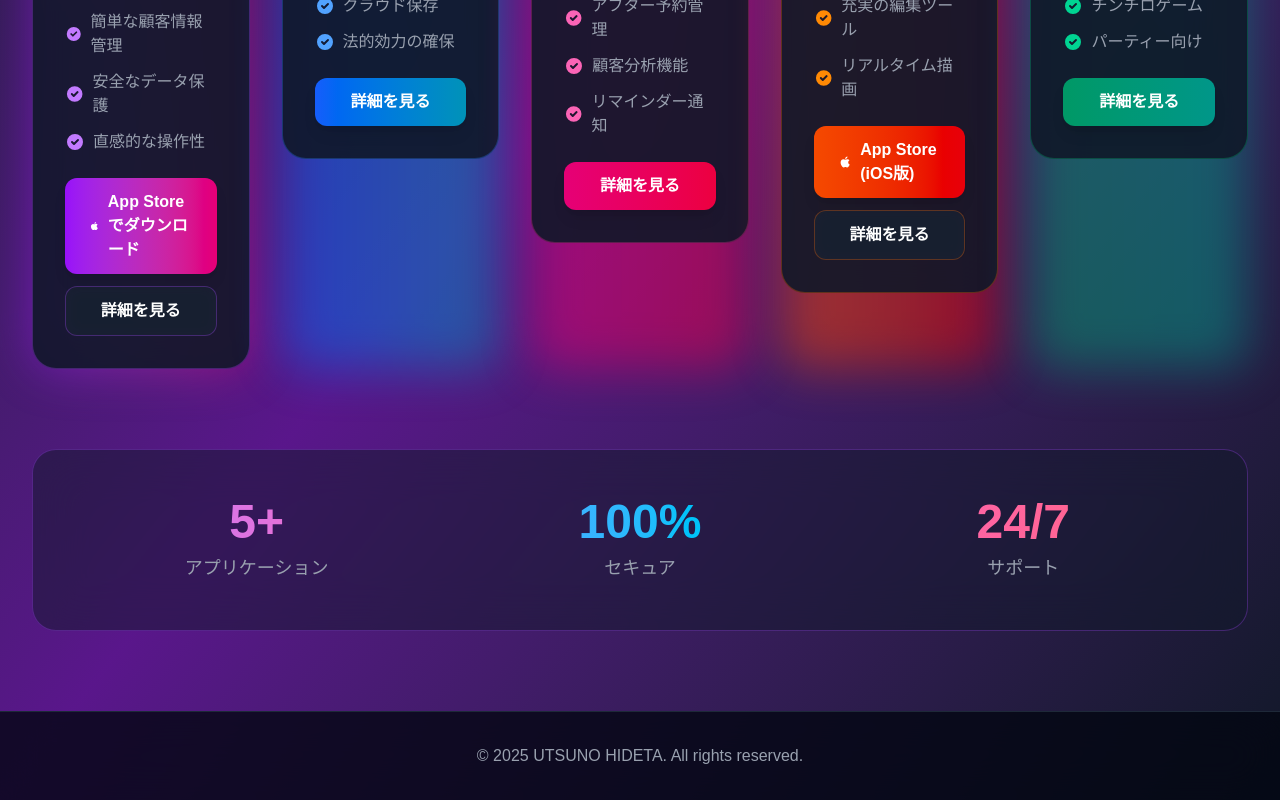
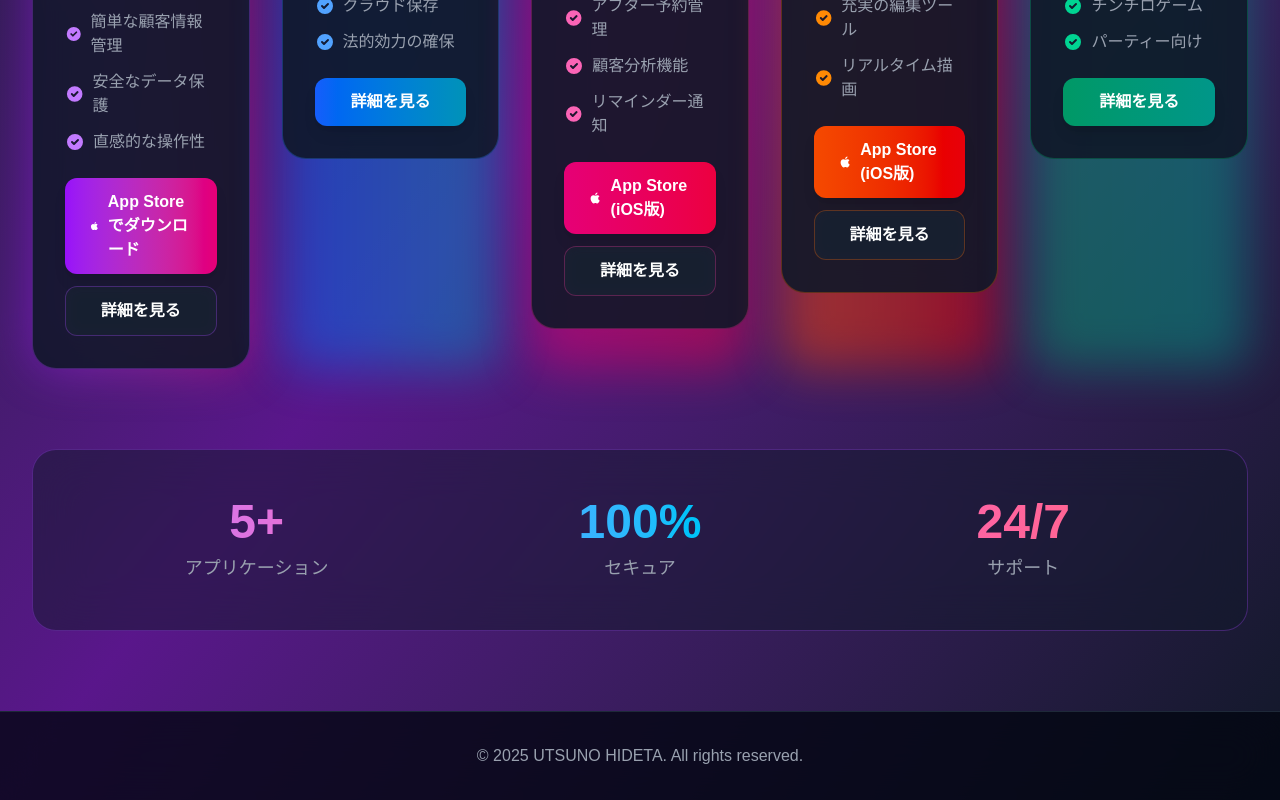
Before and after one commit to elfpoker0301-glitch/NightAppsHP, a Next.js app: page / in a window 1280 px wide. Shown: the part 805-1605 px from the top of the page. Built offline with nearby package versions, Linux system fonts and the light colour scheme.

Commit message:
Add App Store download button for Night Afterback

```diff
--- a/src/app/page.tsx
+++ b/src/app/page.tsx
@@ -160,12 +160,25 @@ export default function Home() {
                   リマインダー通知
                 </div>
               </div>
-              <Link
-                href="/night-afterback"
-                className="block text-center w-full bg-gradient-to-r from-pink-600 to-rose-600 text-white py-3 px-6 rounded-xl hover:from-pink-700 hover:to-rose-700 transition-all duration-300 transform hover:scale-105 font-semibold shadow-lg hover:shadow-pink-500/50"
-              >
-                詳細を見る
-              </Link>
+              <div className="space-y-3">
+                <a
+                  href="https://apps.apple.com/jp/app/night%E3%82%A2%E3%83%95%E3%82%BF%E3%83%BC%E3%83%90%E3%83%83%E3%82%AF/id6751783629"
+                  target="_blank"
+                  rel="noopener noreferrer"
+                  className="flex items-center justify-center w-full bg-gradient-to-r from-pink-600 to-rose-600 text-white py-3 px-6 rounded-xl hover:from-pink-700 hover:to-rose-700 transition-all duration-300 transform hover:scale-105 font-semibold shadow-lg hover:shadow-pink-500/50"
+                >
+                  <svg className="w-6 h-6 mr-2" fill="currentColor" viewBox="0 0 24 24">
+                    <path d="M17.05 20.28c-.98.95-2.05.8-3.08.35-1.09-.46-2.09-.48-3.24 0-1.44.62-2.2.44-3.06-.35C2.79 15.25 3.51 7.59 9.05 7.31c1.35.07 2.29.74 3.08.8 1.18-.24 2.31-.93 3.57-.84 1.51.12 2.65.72 3.4 1.8-3.12 1.87-2.38 5.98.48 7.13-.57 1.5-1.31 2.99-2.54 4.09l.01-.01zM12.03 7.25c-.15-2.23 1.66-4.07 3.74-4.25.29 2.58-2.34 4.5-3.74 4.25z"/>
+                  </svg>
+                  App Store (iOS版)
+                </a>
+                <Link
+                  href="/night-afterback"
+                  className="block text-center w-full bg-gray-800/50 backdrop-blur-sm text-white py-3 px-6 rounded-xl hover:bg-gray-800 transition-all duration-300 border border-pink-500/30 hover:border-pink-500 font-semibold"
+                >
+                  詳細を見る
+                </Link>
+              </div>
             </div>
           </div>
 
```
